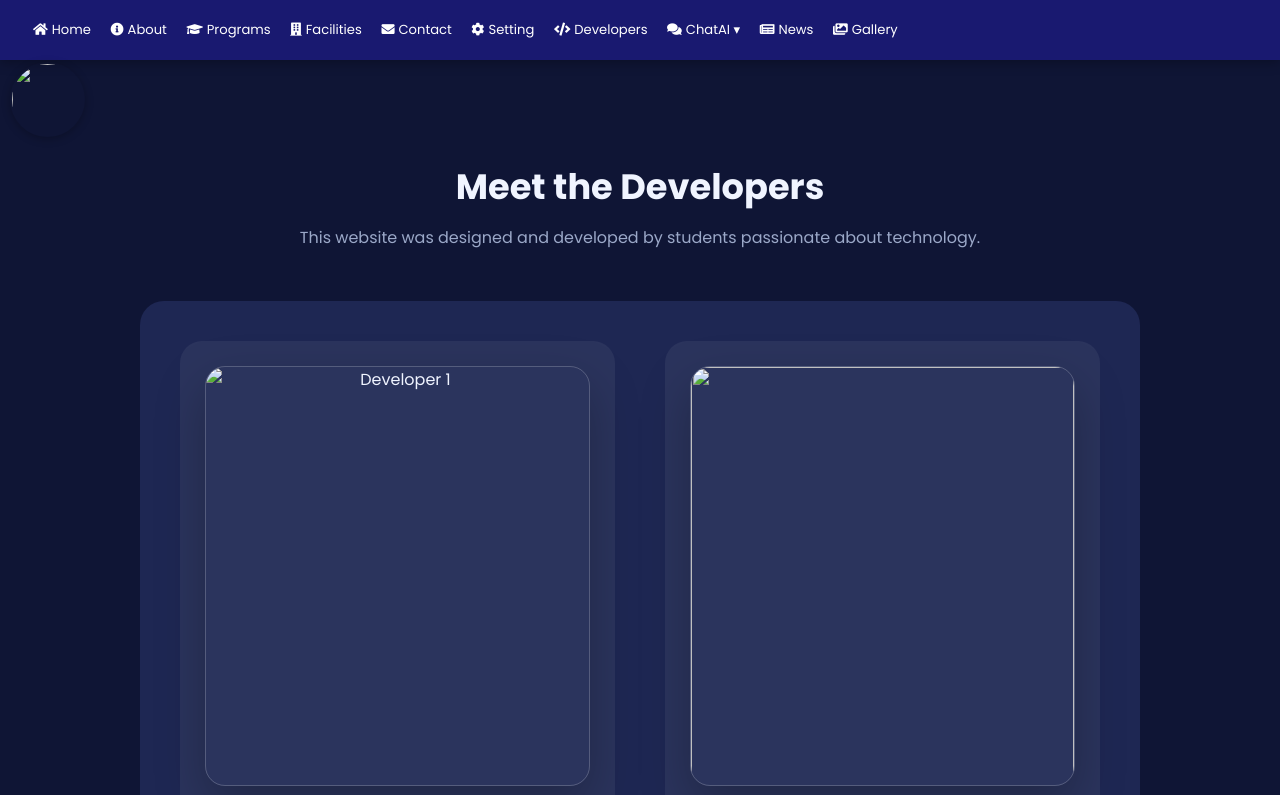
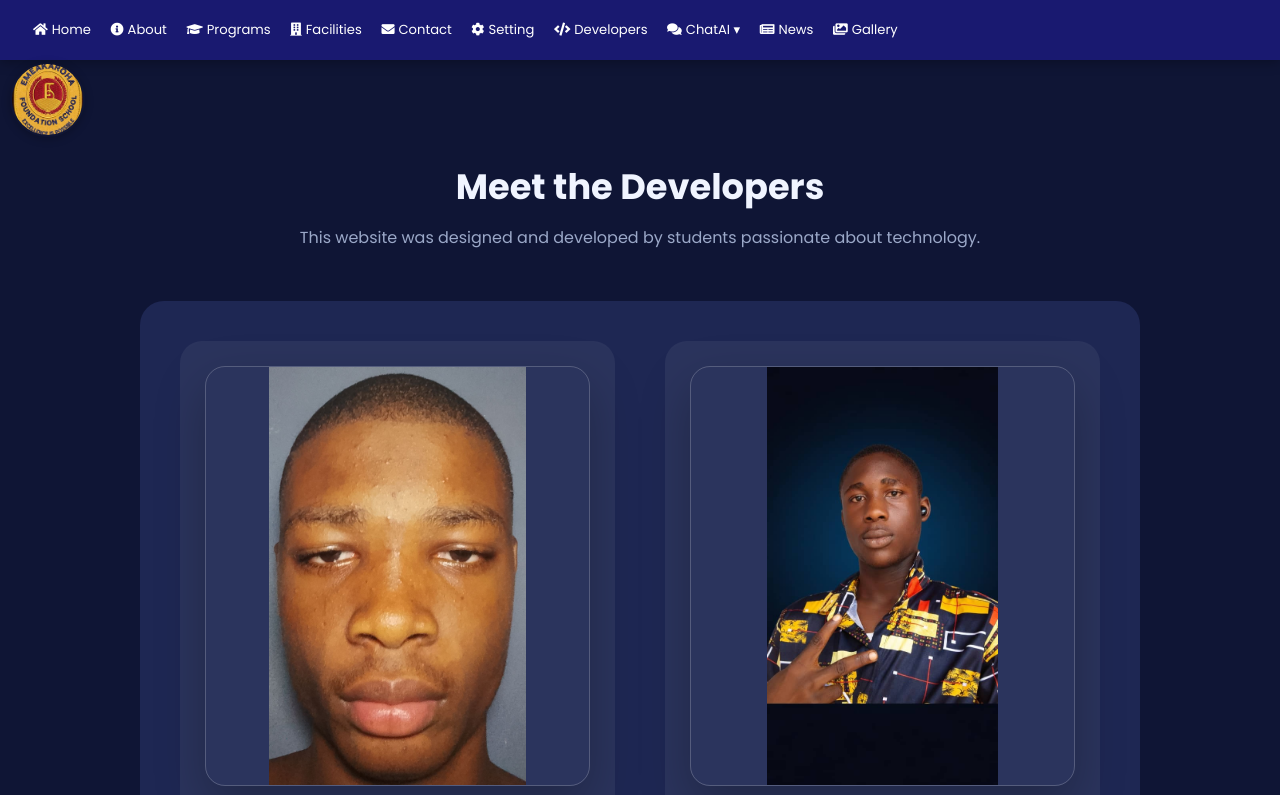
Before and after one commit to wisdombuilder28/EFS, a website: page developers.html in a window 1280 px wide. Shown: the top 795 px of the page. Drawn offline with Linux system fonts and the light colour scheme.

Commit message:
updates the HTML files

```diff
--- a/developers.html
+++ b/developers.html
@@ -14,7 +14,7 @@
 <meta name="apple-mobile-web-app-capable" content="yes" />
 <meta name="apple-mobile-web-app-status-bar-style" content="black-translucent" />
 <meta name="apple-mobile-web-app-title" content="EFS" />
-<link rel="apple-touch-icon" href="IMG-20260326-WA0001~2.jpg" />
+<link rel="apple-touch-icon" href="images/icon-192.png" />
     <link rel="stylesheet" href="https://cdnjs.cloudflare.com/ajax/libs/font-awesome/5.15.4/css/all.min.css">
     <link href="https://fonts.googleapis.com/css2?family=Poppins:wght@300;400;600;700&display=swap" rel="stylesheet">
 </head>
@@ -81,7 +81,7 @@
 
 
     <div class="navbar-brand">
-      <img src="IMG-20260326-WA0001~2.jpg" class="logo">
+      <img src="images/Logo.jpg" alt="Emeakaroha Foundation School logo" class="logo">
     </div>
 
 
@@ -94,7 +94,7 @@
 
   <!-- Developer 1 -->
   <div class="developer-card">
-    <img src="IMG_20260317_205434_933~2.jpg" alt="Developer 1">
+    <img src="images/wisdom.jpg" alt="Ugochukwu Wisdom">
     <h3>Ugochukwu Wisdom</h3>
     <span class="role">Frontend Developer/ backend support</span>
     <ul>
@@ -105,7 +105,7 @@
 
   <!-- Developer 2 -->
   <div class="developer-card">
-    <img src="IMG-20260515-WA0004.jpg">
+    <img src="images/tochukwu.jpg" alt="Ogoke Tochukwu">
     <h3>Ogoke Tochukwu</h3>
     <span class="role"> Website host/ backend support</span>
     <ul>
```
Also changed, not shown: AI.html (+1 -1 lines), gallery.html (+1 -1 lines), index.html (+6 -6 lines), news.html (+2 -2 lines), pwa-tags.html (+1 -1 lines), study.html (+1 -1 lines).
